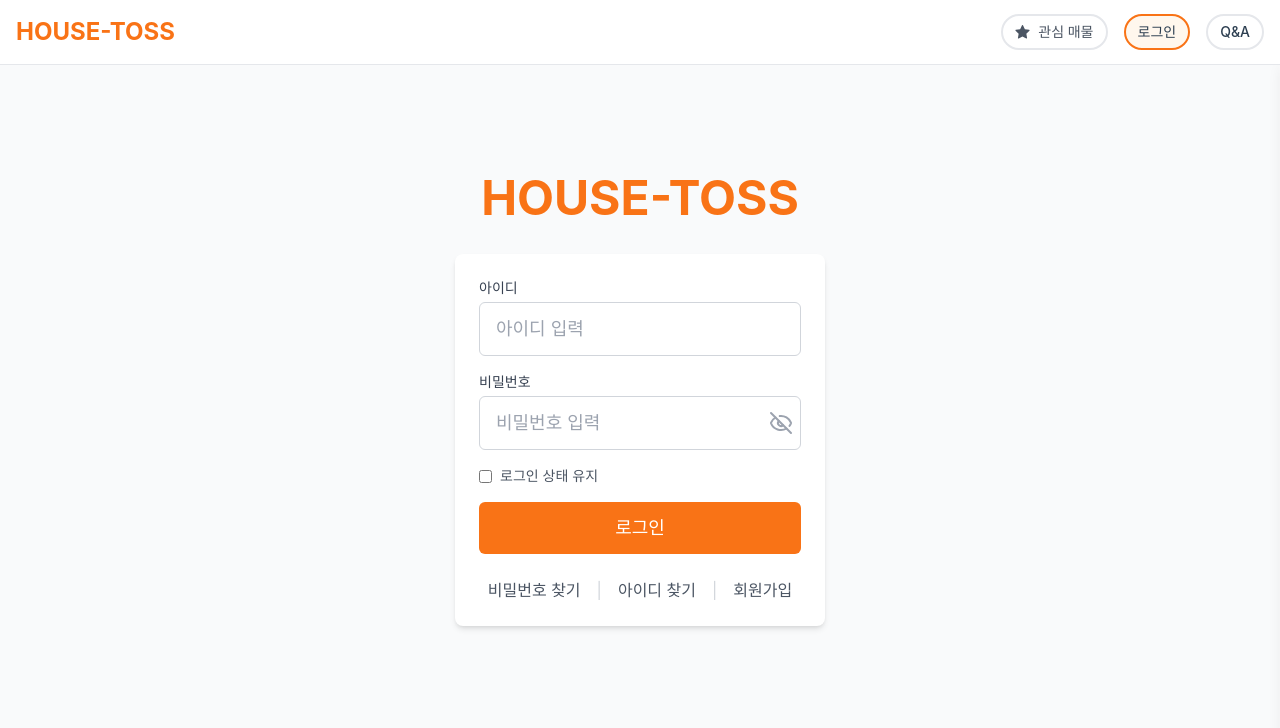
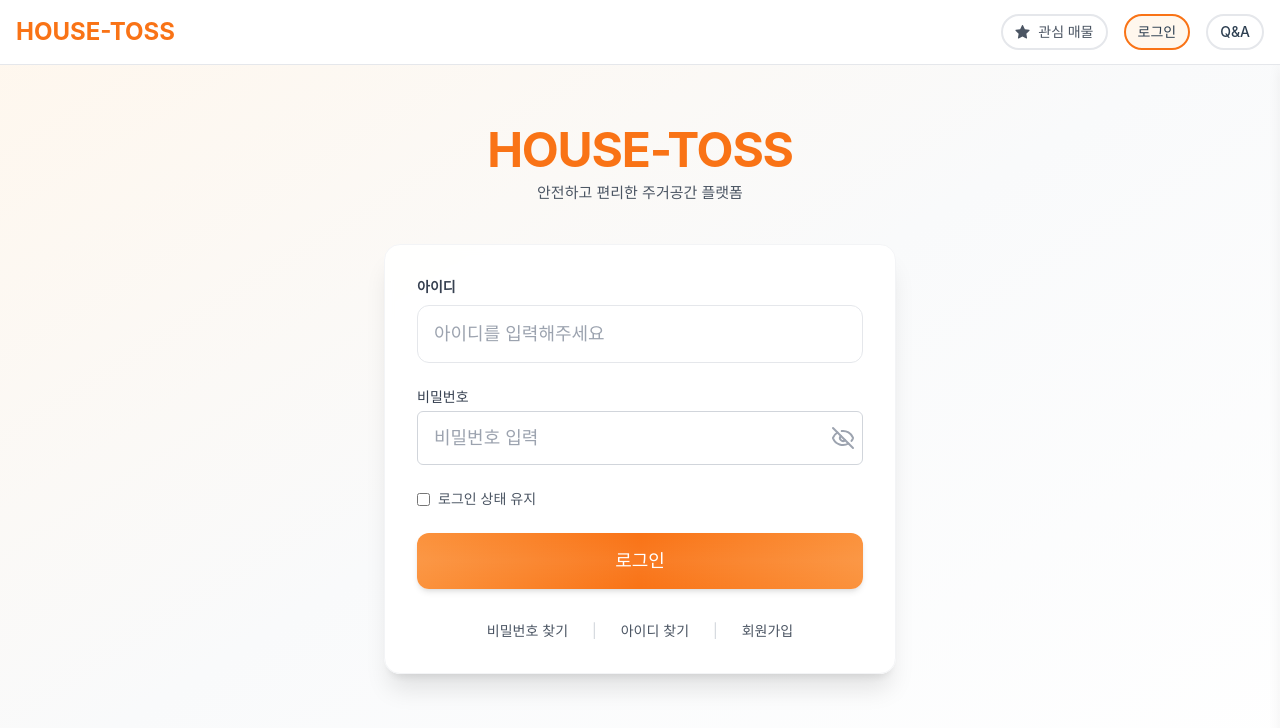
Before and after one commit to ssuzyn/SSAFY-Home, a Vue app in the folder Frontend/vue-homefront/: page /login in a window 1280 px wide. Shown: the top 728 px of the page. Built offline with nearby package versions, Linux system fonts and the light colour scheme.

Commit message:
style: login UI 수정

```diff
--- a/Frontend/vue-homefront/src/components/auth/LoginForm.vue
+++ b/Frontend/vue-homefront/src/components/auth/LoginForm.vue
@@ -1,29 +1,31 @@
 <template>
-  <div class="min-h-screen bg-gray-50 flex flex-col items-center justify-center p-4">
+  <div class="absolute inset-0 bg-gradient-to-br from-orange-50 via-gray-50 to-white">
+    <div class="min-h-screen flex flex-col items-center justify-center p-4">
       <div class="w-full max-w-lg">
         <!-- 로고 -->
-      <div class="text-center mb-8">
-        <h1 class="text-5xl font-bold text-orange-500">HOUSE-TOSS</h1>
+        <div class="text-center mb-10">
+          <h1 class="text-5xl font-bold text-orange-500 tracking-tight">HOUSE-TOSS</h1>
+          <p class="mt-2 text-gray-600">안전하고 편리한 주거공간 플랫폼</p>
         </div>
 
         <!-- 로그인 폼 -->
-      <div class="bg-white rounded-lg shadow-md p-6">
-        <form @submit.prevent="handleLogin" class="space-y-4">
+        <div class="bg-white/90 backdrop-blur-sm rounded-2xl shadow-xl p-8 border border-gray-100">
+          <form @submit.prevent="handleLogin" class="space-y-6">
             <div>
-            <label class="block text-sm font-medium text-gray-700 mb-1">아이디</label>
+              <label class="block text-sm font-semibold text-gray-700 mb-2">아이디</label>
               <div class="relative">
                 <input
                   v-model="formData.userId"
                   type="text"
-                class="w-full px-4 py-3 text-lg border border-gray-300 rounded-md focus:ring-2 focus:ring-orange-500 focus:border-orange-500 text-gray-900 placeholder-gray-400"
-                placeholder="아이디 입력"
+                  class="w-full px-4 py-3.5 text-lg border border-gray-200 rounded-xl focus:ring-2 focus:ring-orange-500 focus:border-orange-500 text-gray-900 placeholder-gray-400 transition-all duration-200 bg-white/70"
+                  placeholder="아이디를 입력해주세요"
                 />
                 <button
                   v-if="formData.userId"
                   @click="formData.userId = ''"
-                class="absolute right-2 top-1/2 -translate-y-1/2 text-gray-400 hover:text-gray-600"
+                  class="absolute right-3 top-1/2 -translate-y-1/2 text-gray-400 hover:text-gray-600 transition-colors"
                 >
-                <XCircle class="w-6 h-6" />
+                  <XCircle class="w-5 h-5" />
                 </button>
               </div>
             </div>
@@ -47,31 +49,33 @@
               </div>
             </div>
 
-          <div class="flex items-center">
-            <label class="flex items-center">
+            <div class="flex items-center mt-2">
+              <label class="flex items-center group cursor-pointer">
                 <input
                   v-model="formData.rememberMe"
                   type="checkbox"
-                class="rounded border-gray-300 text-orange-500 focus:ring-orange-500"
+                  class="rounded-md border-gray-300 text-orange-500 focus:ring-orange-500 transition-colors"
                 />
-              <span class="ml-2 text-sm text-gray-600">로그인 상태 유지</span>
+                <span class="ml-2 text-sm text-gray-600 group-hover:text-gray-900 transition-colors">로그인 상태 유지</span>
               </label>
             </div>
 
             <button
               type="submit"
-            class="w-full py-3 px-4 text-lg bg-orange-500 hover:bg-orange-600 text-white font-medium rounded-md transition-colors"
+              class="w-full py-3.5 px-4 text-lg bg-gradient-to-r from-orange-400 via-orange-500 to-orange-400 hover:from-orange-500 hover:via-orange-600 hover:to-orange-500 text-white font-semibold rounded-xl transition-all duration-200 transform hover:scale-[1.02] active:scale-[0.98] shadow-md hover:shadow-lg relative overflow-hidden"
             >
-            로그인
+              <span class="relative z-10">로그인</span>
+              <div class="absolute inset-0 bg-gradient-to-t from-transparent via-white/10 to-transparent opacity-50"></div>
             </button>
           </form>
 
-        <div class="mt-6 flex items-center justify-center space-x-4 text-base text-gray-600">
-          <a href="#" class="hover:text-orange-500">비밀번호 찾기</a>
+          <div class="mt-8 flex items-center justify-center space-x-6 text-sm text-gray-600">
+            <a href="#" class="hover:text-orange-500 transition-colors">비밀번호 찾기</a>
             <span class="text-gray-300">|</span>
-          <a href="#" class="hover:text-orange-500">아이디 찾기</a>
+            <a href="#" class="hover:text-orange-500 transition-colors">아이디 찾기</a>
             <span class="text-gray-300">|</span>
-          <a href="/signup" class="hover:text-orange-500">회원가입</a>
+            <a href="/signup" class="hover:text-orange-500 transition-colors">회원가입</a>
+          </div>
         </div>
       </div>
     </div>
@@ -123,3 +127,25 @@ try {
 }
 }
 </script>
+
+<style scoped>
+.login-button-shine {
+  position: absolute;
+  top: 0;
+  left: -100%;
+  width: 100%;
+  height: 100%;
+  background: linear-gradient(
+    120deg,
+    transparent,
+    rgba(255, 255, 255, 0.2),
+    transparent
+  );
+  animation: shine 2s infinite;
+}
+
+@keyframes shine {
+  0% { left: -100%; }
+  100% { left: 100%; }
+}
+</style>
```
Lines whose indentation alone changed are shown as unchanged.
